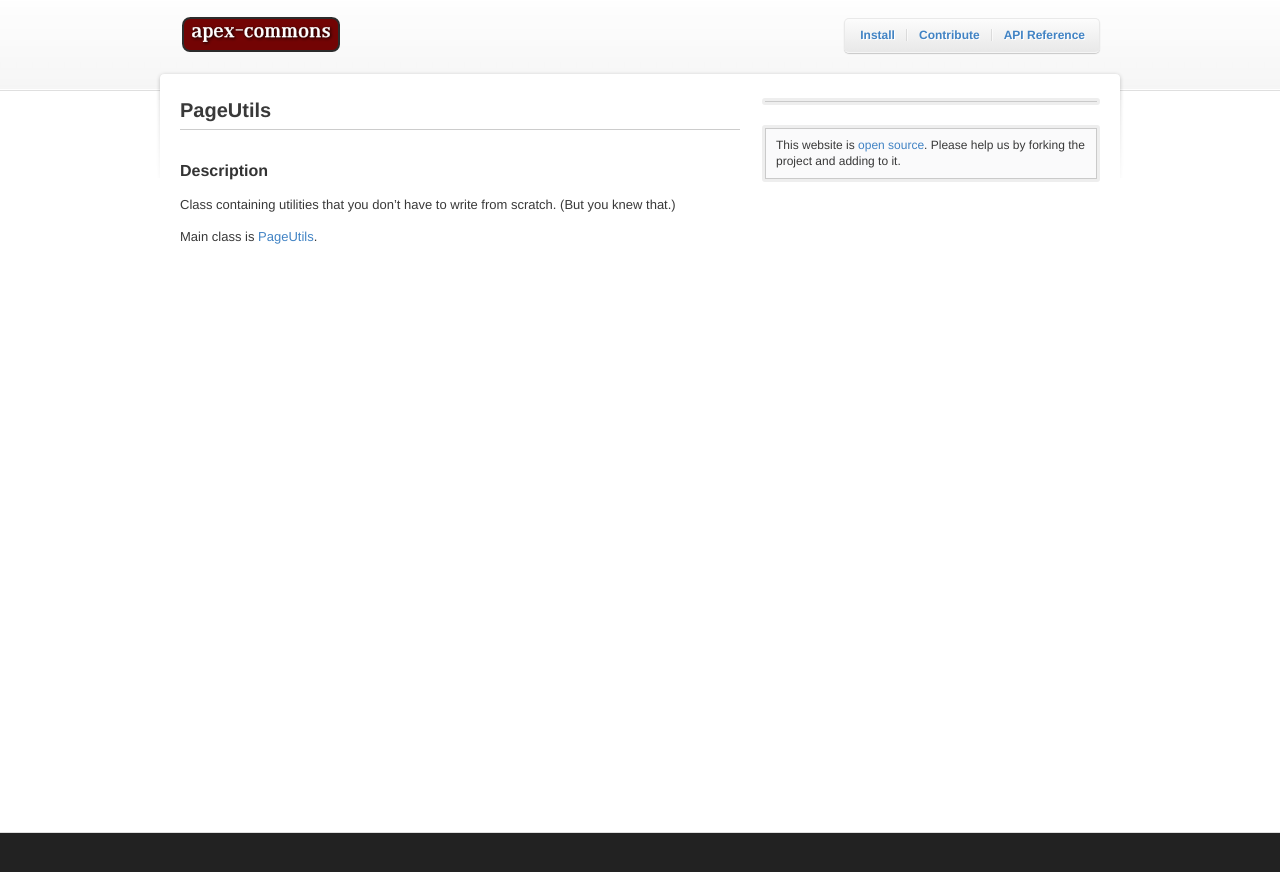
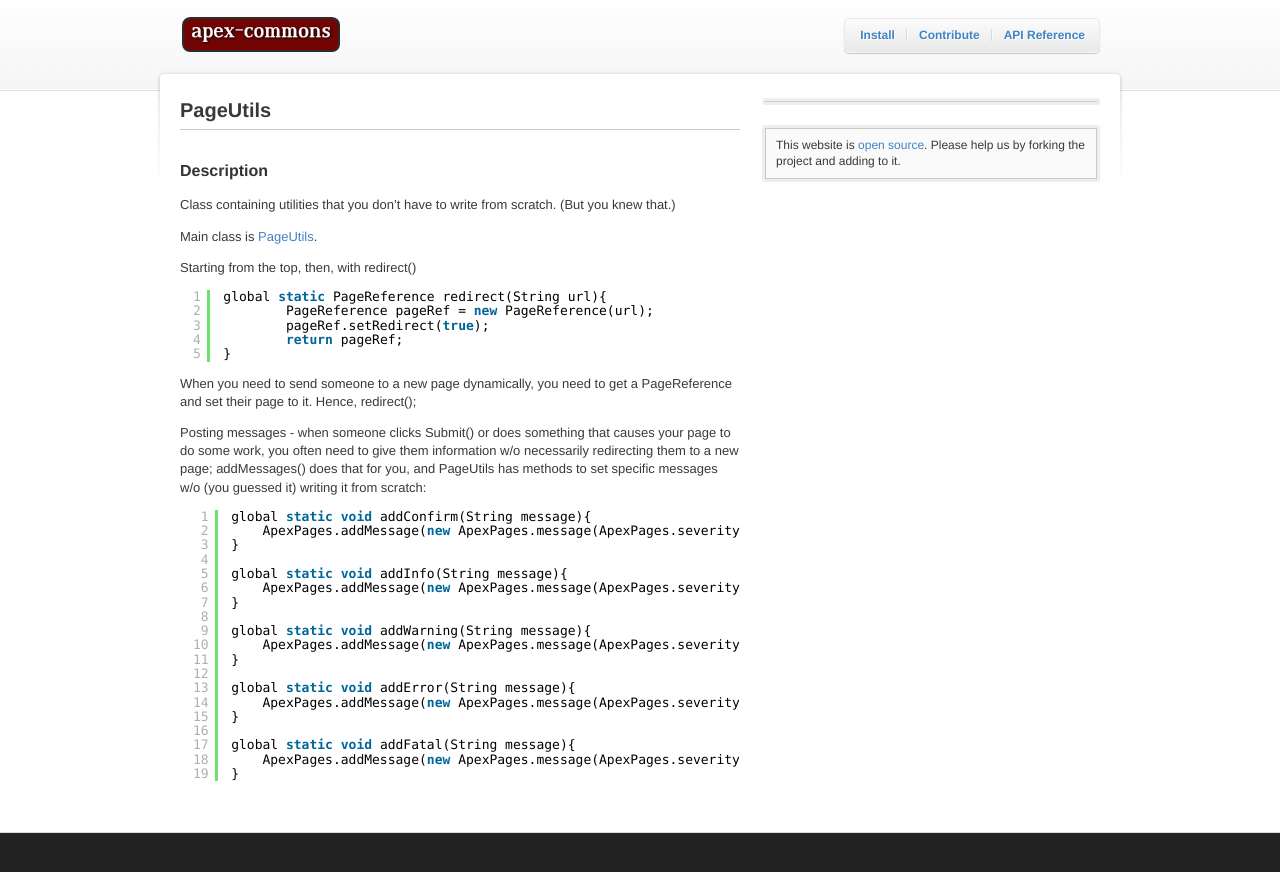
Before and after one commit to apex-commons/apex-commons.github.com, a Jekyll site: the page built from _posts/2011-05-11-pageutils.markdown, in a window 1280 px wide. Shown: the top 872 px of the page. Built offline with Jekyll 4.4.1, drawn with Linux system fonts in a browser that asks for light colours.

Commit message:
Edited _posts/2011-05-11-pageutils.markdown via GitHub

```diff
--- a/_posts/2011-05-11-pageutils.markdown
+++ b/_posts/2011-05-11-pageutils.markdown
@@ -9,3 +9,40 @@
 Class containing utilities that you don't have to write from scratch.  (But you knew that.)
 
 Main class is [PageUtils](https://github.com/apex-commons/visualforce/PageUtils.cls).
+
+Starting from the top, then, with redirect()
+<pre class="brush: java">
+global static PageReference redirect(String url){
+        PageReference pageRef = new PageReference(url);
+        pageRef.setRedirect(true);
+        return pageRef;
+}
+</pre>
+
+When you need to send someone to a new page dynamically, you need to get a PageReference and set their page to it.
+Hence, redirect();
+
+Posting messages - when someone clicks Submit() or does something that causes your page to do some work, you often need to give them information w/o necessarily redirecting them to a new page; addMessages() does that for you, and PageUtils has methods to set specific messages w/o (you guessed it) writing it from scratch:
+
+<pre class="brush: java">
+
+    global static void addConfirm(String message){
+        ApexPages.addMessage(new ApexPages.message(ApexPages.severity.CONFIRM,message));
+    }
+
+    global static void addInfo(String message){
+        ApexPages.addMessage(new ApexPages.message(ApexPages.severity.INFO,message));
+    }
+
+    global static void addWarning(String message){
+        ApexPages.addMessage(new ApexPages.message(ApexPages.severity.WARNING,message));
+    }
+
+    global static void addError(String message){
+        ApexPages.addMessage(new ApexPages.message(ApexPages.severity.ERROR,message));
+    }
+
+    global static void addFatal(String message){
+        ApexPages.addMessage(new ApexPages.message(ApexPages.severity.FATAL,message));
+    }
+</pre>
```
